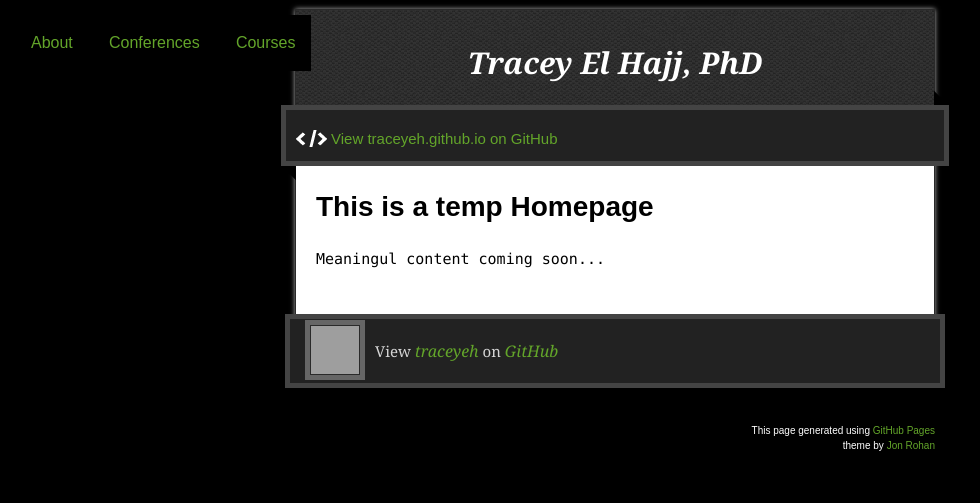
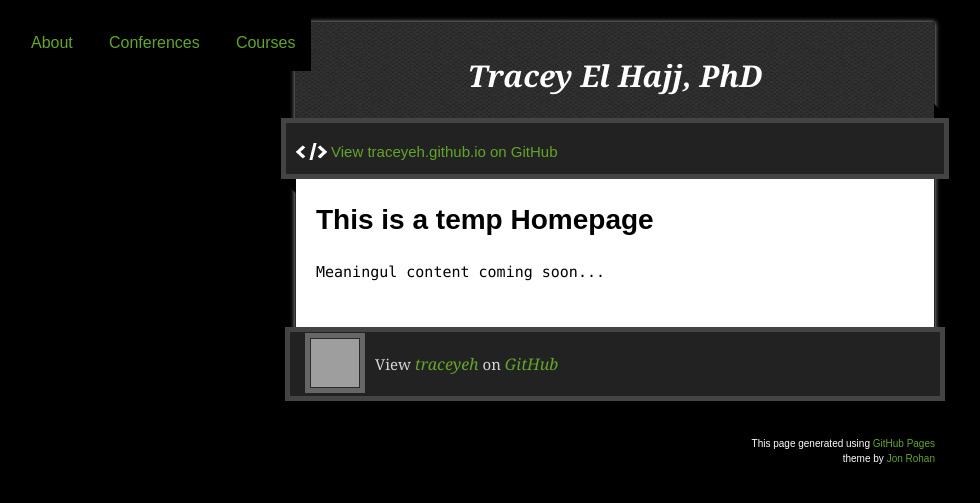
Before and after one commit to traceyeh/traceyeh.github.io, a Jekyll site: the page built from docs/index.md, in a window 1280 px wide. Shown: the top 503 px of the page, without its empty margins (25-1005 px from the left). Built offline with Jekyll 4.4.1, drawn with Linux system fonts in a browser that asks for light colours; the repository's description, which GitHub fills in, is left out; grey boxes are pictures that could not be loaded.

```diff
--- a/docs/_sass/jekyll-theme-time-machine.scss
+++ b/docs/_sass/jekyll-theme-time-machine.scss
@@ -84,7 +84,7 @@
 
 .wrapper {
   width: 50%;
-  margin: -6% auto;
+  margin: -5% auto;
 }
 
 #container {
```
